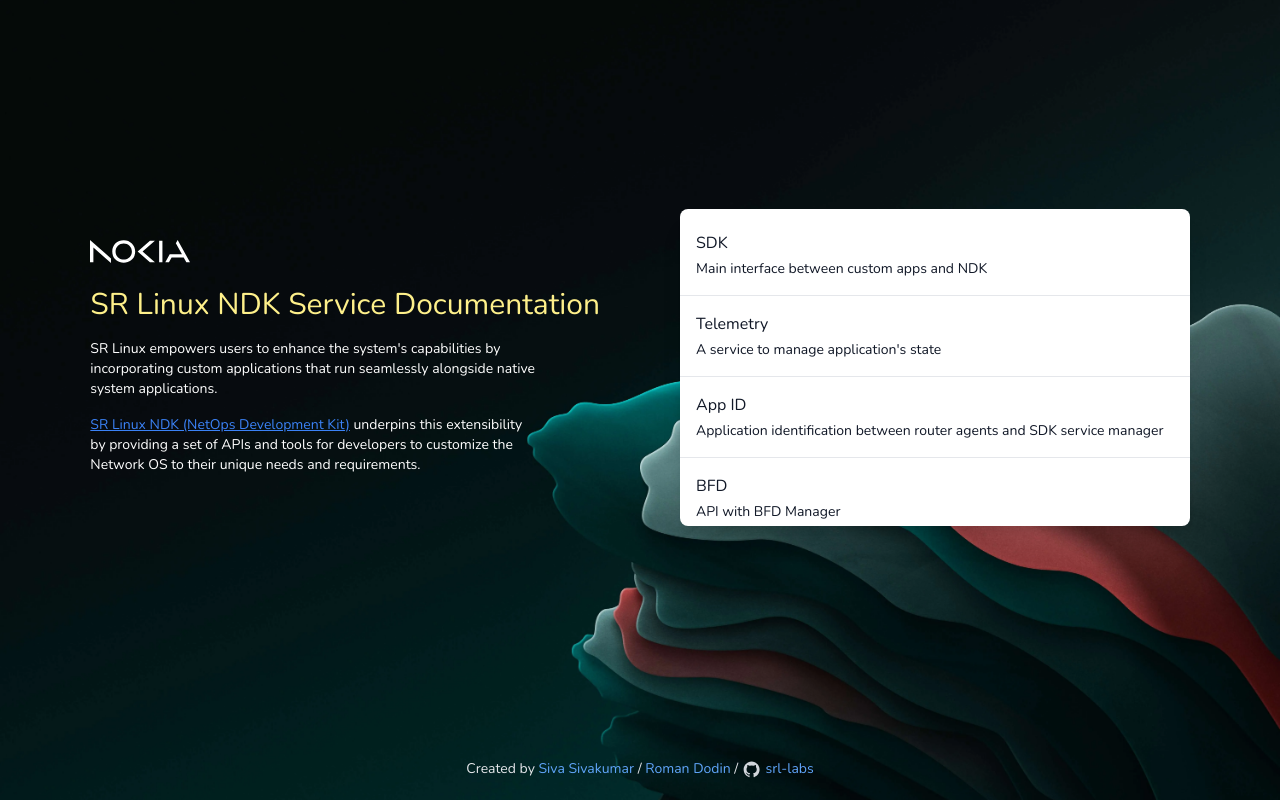
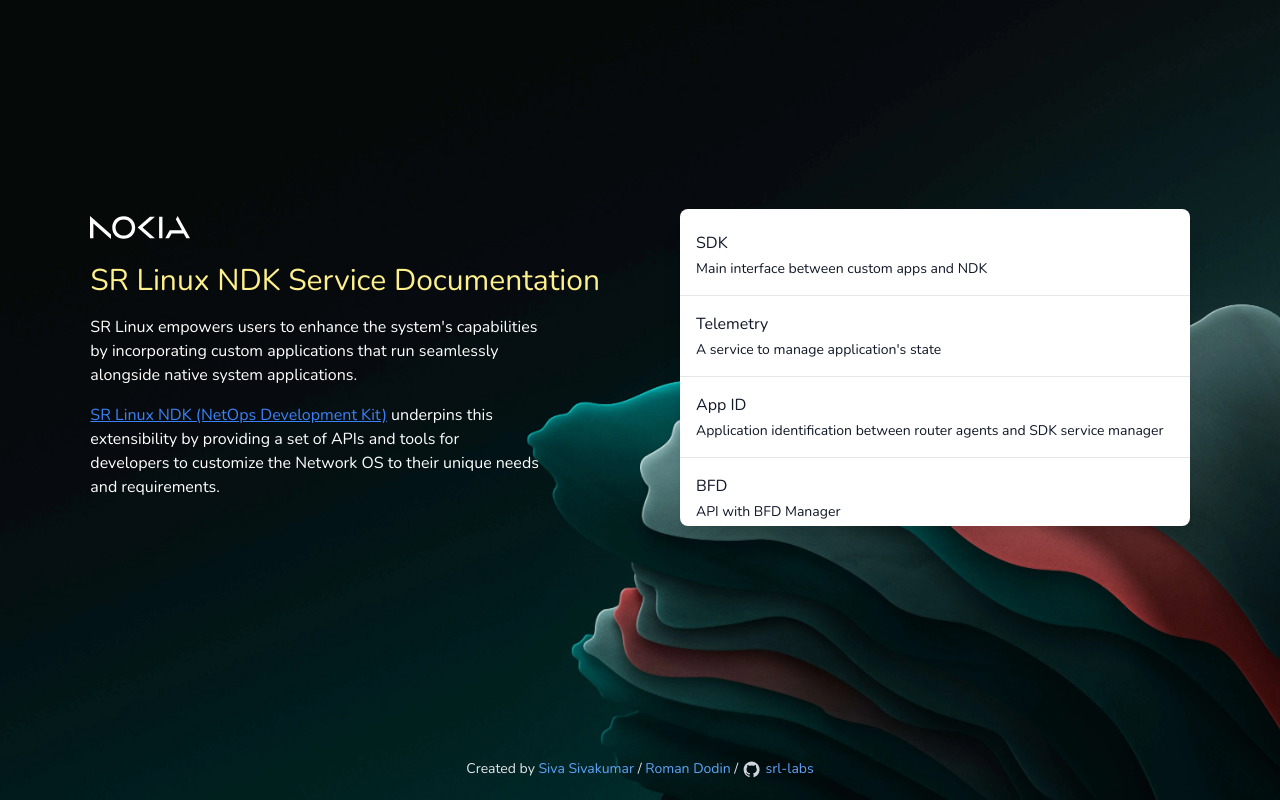
Before and after one commit to srl-labs/ndk-proto-doc, a SvelteKit app: page / in a window 1280 px wide. Built offline with nearby package versions, Linux system fonts and the light colour scheme.

Commit message:
medium text size

```diff
--- a/src/routes/+page.svelte
+++ b/src/routes/+page.svelte
@@ -33,7 +33,7 @@
 			<div>
 				<p class="mb-4"><img src="/images/nokia_w.svg" width="100" alt="Logo" /></p>
 				<h3 class="text-3xl text-yellow-200 font-light mt-6">SR Linux NDK Service Documentation</h3>
-				<div class="text-white mt-4 max-w-[450px] text-sm">
+				<div class="text-white mt-4 max-w-[450px] text-m">
 					<p>
 						SR Linux empowers users to enhance the system's capabilities by incorporating custom
 						applications that run seamlessly alongside native system applications.
@@ -52,7 +52,9 @@
 					<ul>
 						{#each panelList as item, i}
 							<li
-								class="items-center p-4 text-gray-900 hover:bg-gray-100 {i > 0 ? 'border-t dark:border-gray-700' : ''} dark:hover:bg-gray-700"
+								class="items-center p-4 text-gray-900 hover:bg-gray-100 {i > 0
+									? 'border-t dark:border-gray-700'
+									: ''} dark:hover:bg-gray-700"
 							>
 								<a data-sveltekit-reload href={item.href}>
 									<p class="dark:text-white">{item.name}</p>
```
